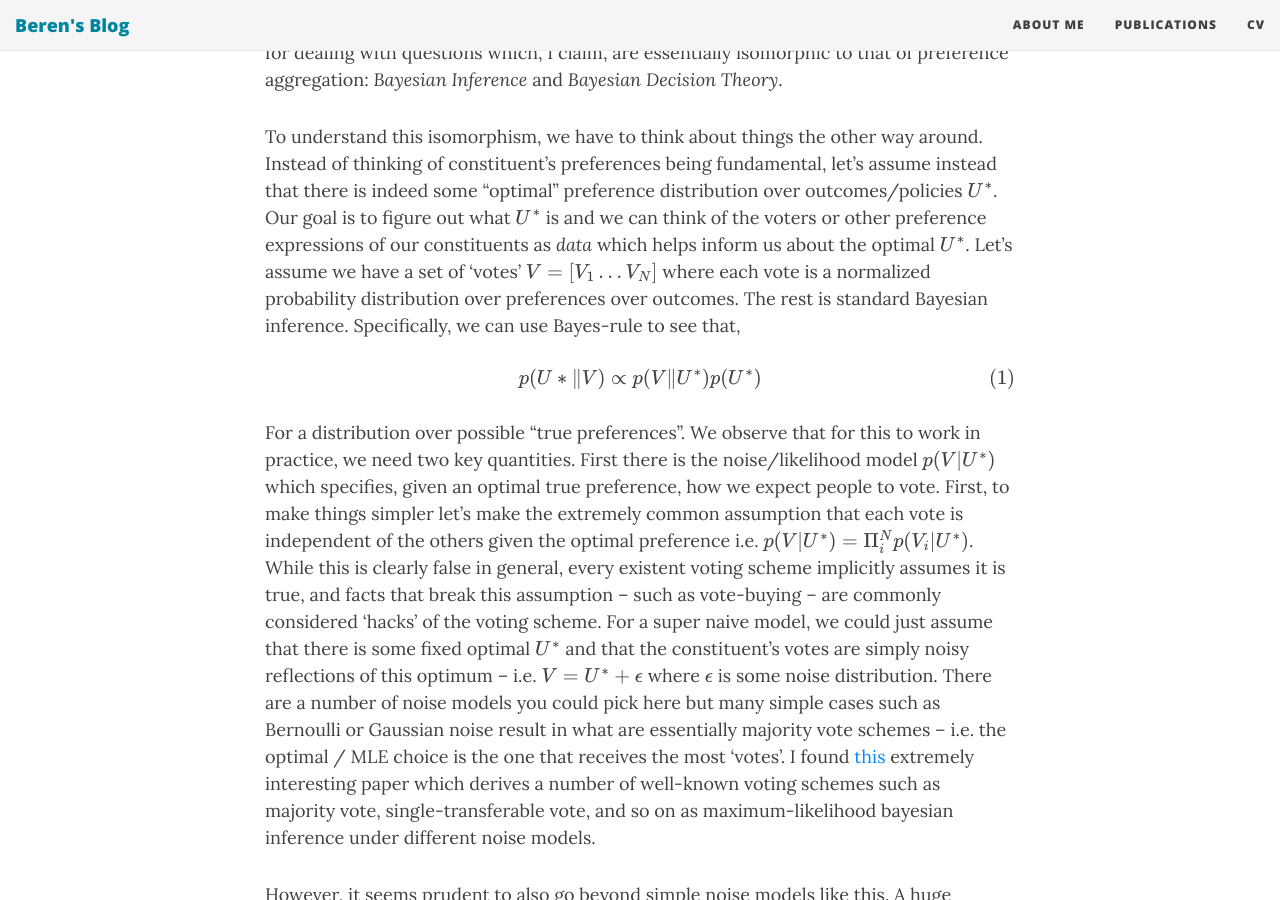
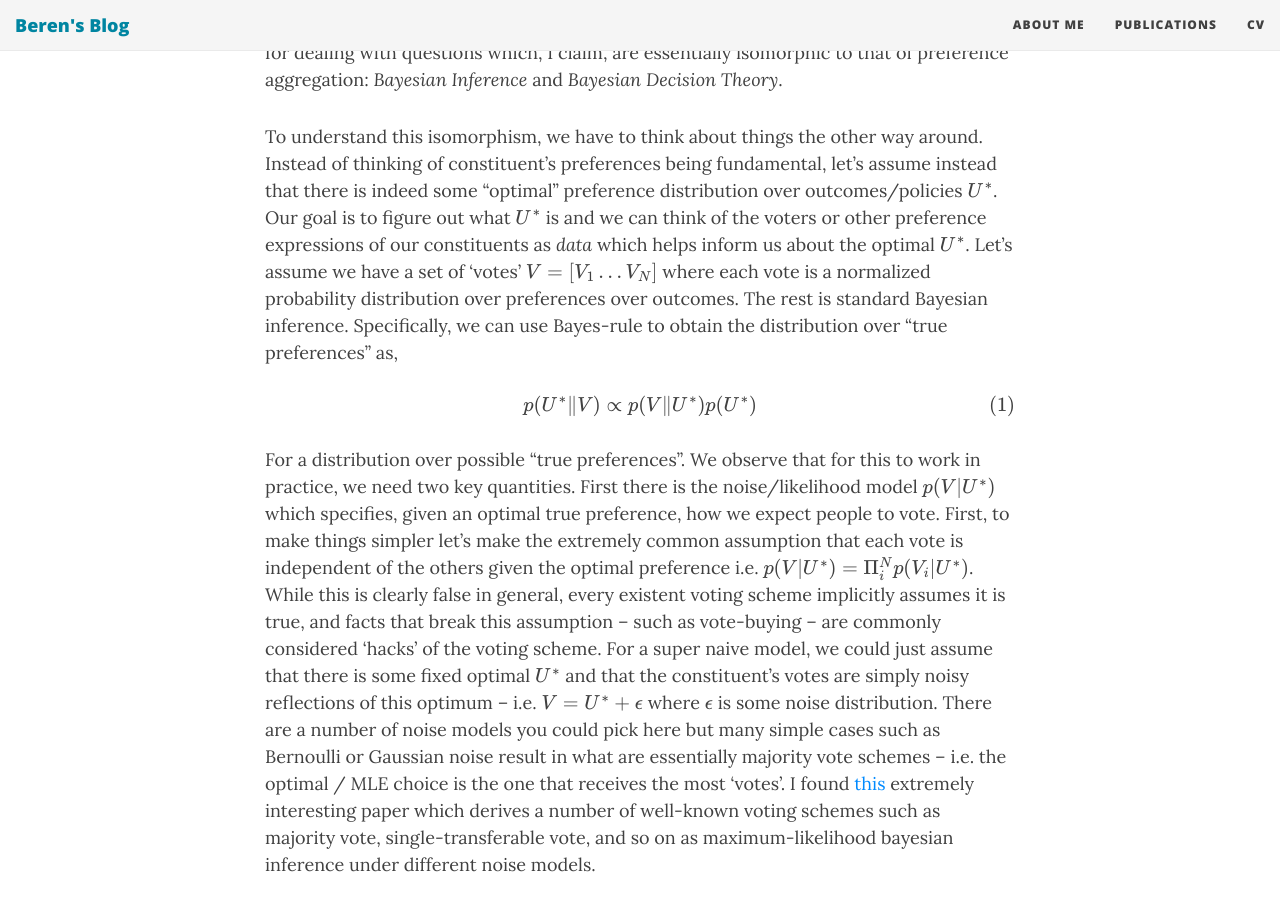
Before and after one commit to BerenMillidge/BerenMillidge.github.io, a Jekyll site: the page built from _posts/2023-07-13-Preference-Aggregation-as-Bayesian-Inference.md, in a window 1280 px wide and 900 px high, scrolled down 1190 px. Built offline with Jekyll 4.4.1, drawn with Linux system fonts in a browser that asks for light colours; nearby versions of some CDN libraries; formulas are drawn with MathJax 3; some of the changed text lies outside the part shown.

Commit message:
Update 2023-07-13-Preference-Aggregation-as-Bayesian-Inference.md

```diff
--- a/_posts/2023-07-13-Preference-Aggregation-as-Bayesian-Inference.md
+++ b/_posts/2023-07-13-Preference-Aggregation-as-Bayesian-Inference.md
@@ -13,10 +13,10 @@ The fundamental question is how do we somehow combine the preferences of the con
 
 My answer is that we already have an extremely well-developed mathematical machinery for dealing with questions which, I claim, are essentially isomorphic to that of preference aggregation: *Bayesian Inference* and *Bayesian Decision Theory*.
 
-To understand this isomorphism, we have to think about things the other way around. Instead of thinking of constituent’s preferences being fundamental, let’s assume instead that there is indeed some “optimal” preference distribution over outcomes/policies $U^\*$. Our goal is to figure out what $U^\*$ is and we can think of the voters or other preference expressions of our constituents as *data* which helps inform us about the optimal $U^\*$.  Let’s assume we have a set of  ‘votes’  $V = [V_1 \dots V_N]$ where each vote is a normalized probability distribution over preferences over outcomes. The rest is standard Bayesian inference. Specifically, we can use Bayes-rule to see that,
+To understand this isomorphism, we have to think about things the other way around. Instead of thinking of constituent’s preferences being fundamental, let’s assume instead that there is indeed some “optimal” preference distribution over outcomes/policies $U^\*$. Our goal is to figure out what $U^\*$ is and we can think of the voters or other preference expressions of our constituents as *data* which helps inform us about the optimal $U^\*$.  Let’s assume we have a set of  ‘votes’  $V = [V_1 \dots V_N]$ where each vote is a normalized probability distribution over preferences over outcomes. The rest is standard Bayesian inference. Specifically, we can use Bayes-rule to obtain the distribution over "true preferences" as,
 
 $$\begin{align}
-p(U* \| V) \propto p(V \| U^*)p(U^*)
+p(U^* \| V) \propto p(V \| U^*)p(U^*)
 \end{align}$$
 
 For a distribution over possible “true preferences”. We observe that for this to work in practice, we need two key quantities. First there is the noise/likelihood model $p(V \| U^\*)$ which specifies, given an optimal true preference, how we expect people to vote. First, to make things simpler let’s make the extremely common assumption that each vote is independent of the others given the optimal preference i.e. $p(V \| U^\*) = \Pi_i^N p(V_i \| U^\*)$. While this is clearly false in general, every existent voting scheme implicitly assumes it is true, and facts that break this assumption – such as vote-buying – are commonly considered ‘hacks’ of the voting scheme. For a super naive model, we could just assume that there is some fixed optimal $U^\*$ and that the constituent’s votes are simply noisy reflections of this optimum – i.e. $V = U^\* + \epsilon$ where $\epsilon$ is some noise distribution. There are a number of noise models you could pick here but many simple cases such as Bernoulli or Gaussian noise result in what are essentially majority vote schemes – i.e. the optimal / MLE choice is the one that receives the most ‘votes’. I found [this](https://arxiv.org/ftp/arxiv/papers/1207/1207.1368.pdf) extremely interesting paper which derives a number of well-known voting schemes such as majority vote, single-transferable vote, and so on as maximum-likelihood bayesian inference under different noise models.
@@ -35,10 +35,10 @@ Secondly, the Bayesian perspective provides a prior over ‘optimal preferences
 Another useful aspect of this mathematical framework is that it provides a principled way to incorporate hard constraints and additional regularization into the problem. For instance, suppose we had a set of rights that we wanted to *always* be respected, then this could be encoded into a hard constraint on the solution of the posterior distribution, and we could optimize for the constrained solution via the method of Lagrange multipliers. Similarly, we could also want to explicitly regularize the solution, for instance to also maximize the entropy of our posterior distribution over preferences. Mathematically, this turns the problem into a variational maximization – finding the optimal probability distribution that minimizes the loss function. Suppose we define our approximate / constrained posterior $q(U^\*)$ then we define our posterior as the solution to the following variational optimization problem,
 
 $$\begin{align}
-q^*(U^*) = \text{argmin} \ D\Big(q(U^*) \|\| p(U^* \| V)\Big) + \alpha \text{reg}(q(U^*)) + \lambda \text{constraint}(q(U^*))
+q^*(U^*) = \text{argmin} \ D\Big(q(U^*) \|\| p(U^* \| V)\Big) + \alpha \cdot \text{reg}(q(U^*)) + \lambda \cdot \text{constraint}(q(U^*))
 \end{align}$$
 
-Where $\text{reg}$ is some regularizing function and $\lambda \text{constraint}(\cdot)$ is a lagrange multiplier embodying a hard constraint on the solution, and $D$ is some divergence measure such as the KL divergence.
+Where $\text{reg}$ is some regularizing function and $\lambda \cdot \text{constraint}(\cdot)$ is a lagrange multiplier embodying a hard constraint on the solution, and $D$ is some divergence measure such as the KL divergence.
 
 Finally, once we have the preference posterior $p(U^\* \| V)$ the question remains how to translate this posterior into actually deciding on policies or actions. This is the realm of Bayesian decision theory, where we choose actions that maximize some loss function which depends on this preference posterior. There are a large number of options possible here but a few are fairly straightforward:
 
```
